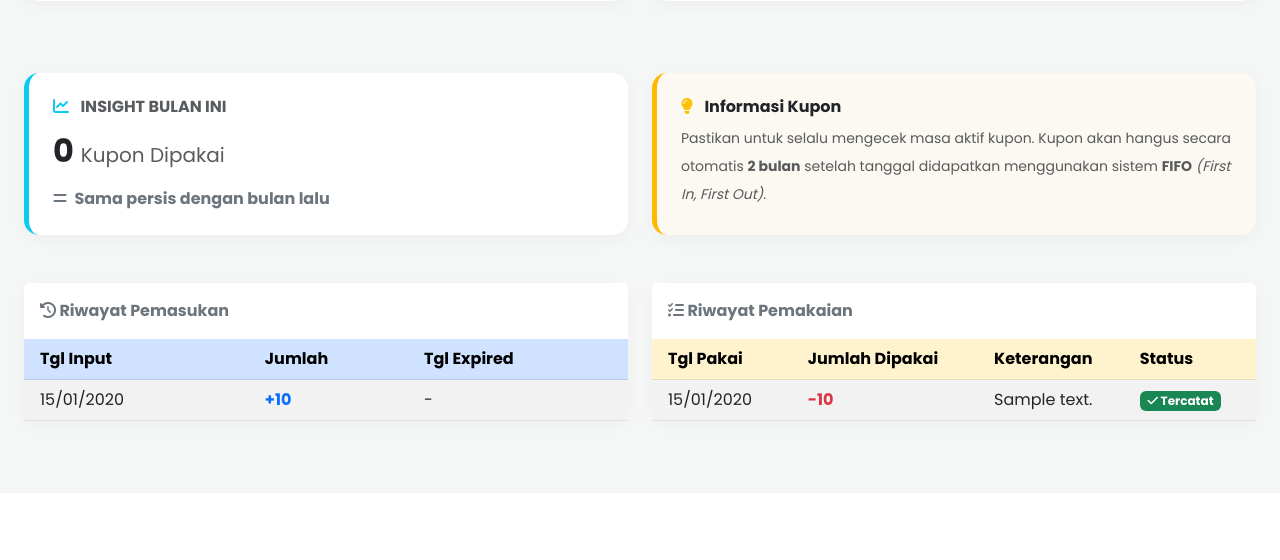
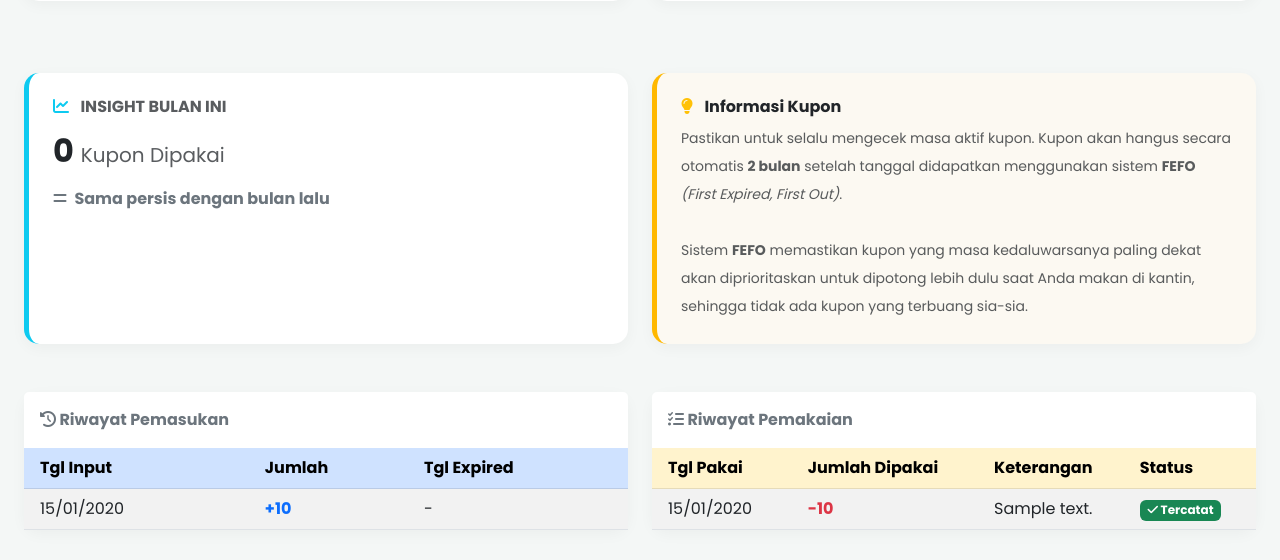
Before and after one commit to najwancaesar/Coupon-Tracker, a PHP site: page /dashboard.php in a window 1280 px wide. Shown: the part 814-1374 px from the top of the page. Before the commit the page ends 1245 px from the top, so only its background shows below. Run offline with PHP 8.4, Linux system fonts and the light colour scheme; the visitor is signed in with stand-in values (Sample User, id 1); tables that the repository leaves empty or names only in its code hold one stand-in row (values such as "Sample post"); some libraries are stand-ins or nearby versions.

```diff
--- a/dashboard.php
+++ b/dashboard.php
@@ -298,13 +298,15 @@ if ($stmt) {
                 </div>
             </div>
 
-            <!-- Card Info FIFO -->
+            <!-- Card Info FEFO -->
             <div class="col-12 col-md-6">
                 <div class="card card-custom h-100 p-2" style="background-color: #fcf9f2; border-left: 5px solid var(--accent-yellow);">
                     <div class="card-body">
                         <h6 class="fw-bold text-dark mb-2"><i class="fa-solid fa-lightbulb text-warning me-2"></i> Informasi Kupon</h6>
                         <p class="text-muted small mb-0 lh-lg">
-                            Pastikan untuk selalu mengecek masa aktif kupon. Kupon akan hangus secara otomatis <strong>2 bulan</strong> setelah tanggal didapatkan menggunakan sistem <strong>FIFO</strong> <em>(First In, First Out)</em>.
+                            Pastikan untuk selalu mengecek masa aktif kupon. Kupon akan hangus secara otomatis <strong>2 bulan</strong> setelah tanggal didapatkan menggunakan sistem <strong>FEFO</strong> <em>(First Expired, First Out)</em>.
+                            <br><br>
+                            Sistem <strong>FEFO</strong> memastikan kupon yang masa kedaluwarsanya paling dekat akan diprioritaskan untuk dipotong lebih dulu saat Anda makan di kantin, sehingga tidak ada kupon yang terbuang sia-sia.
                         </p>
                     </div>
                 </div>
```
